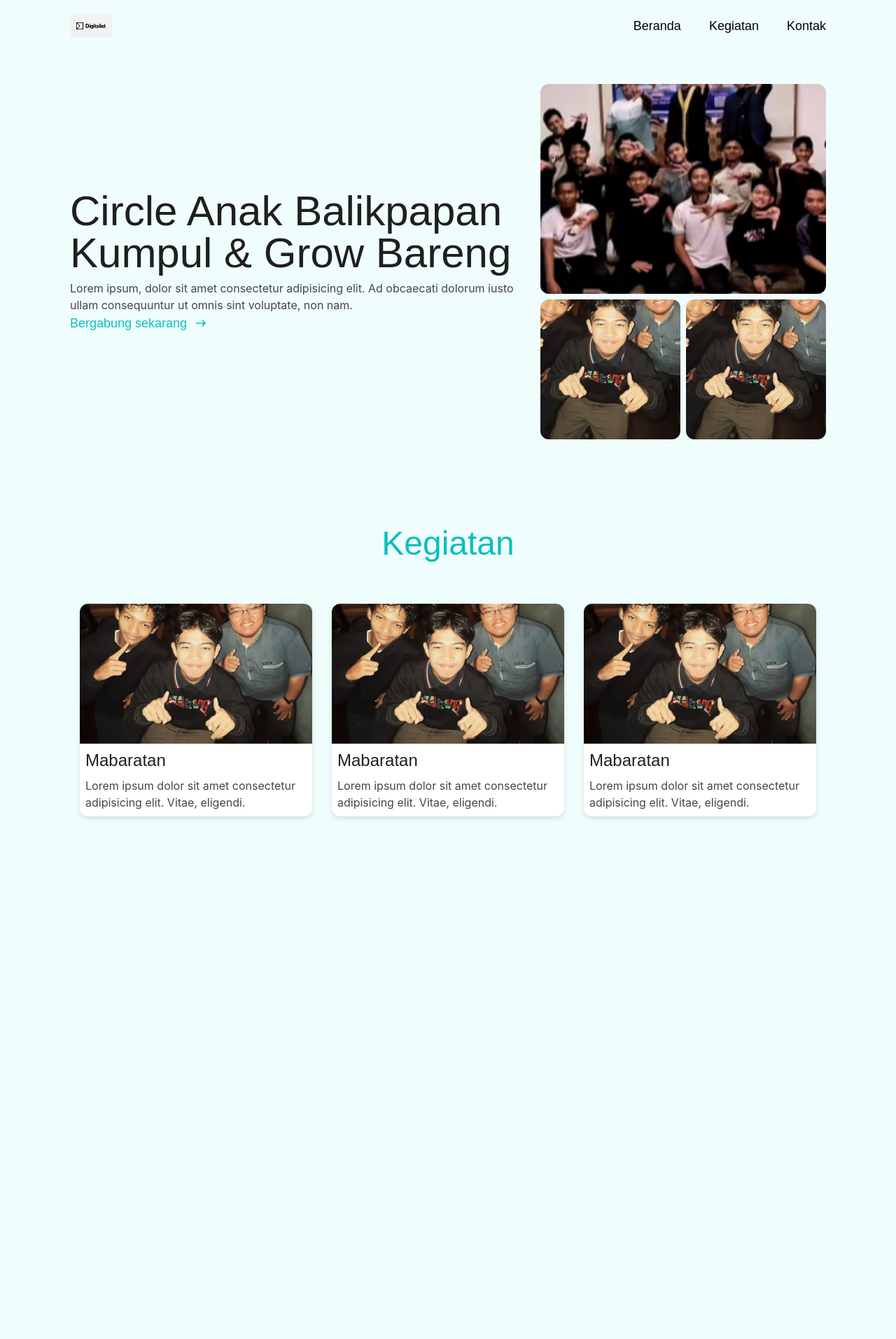
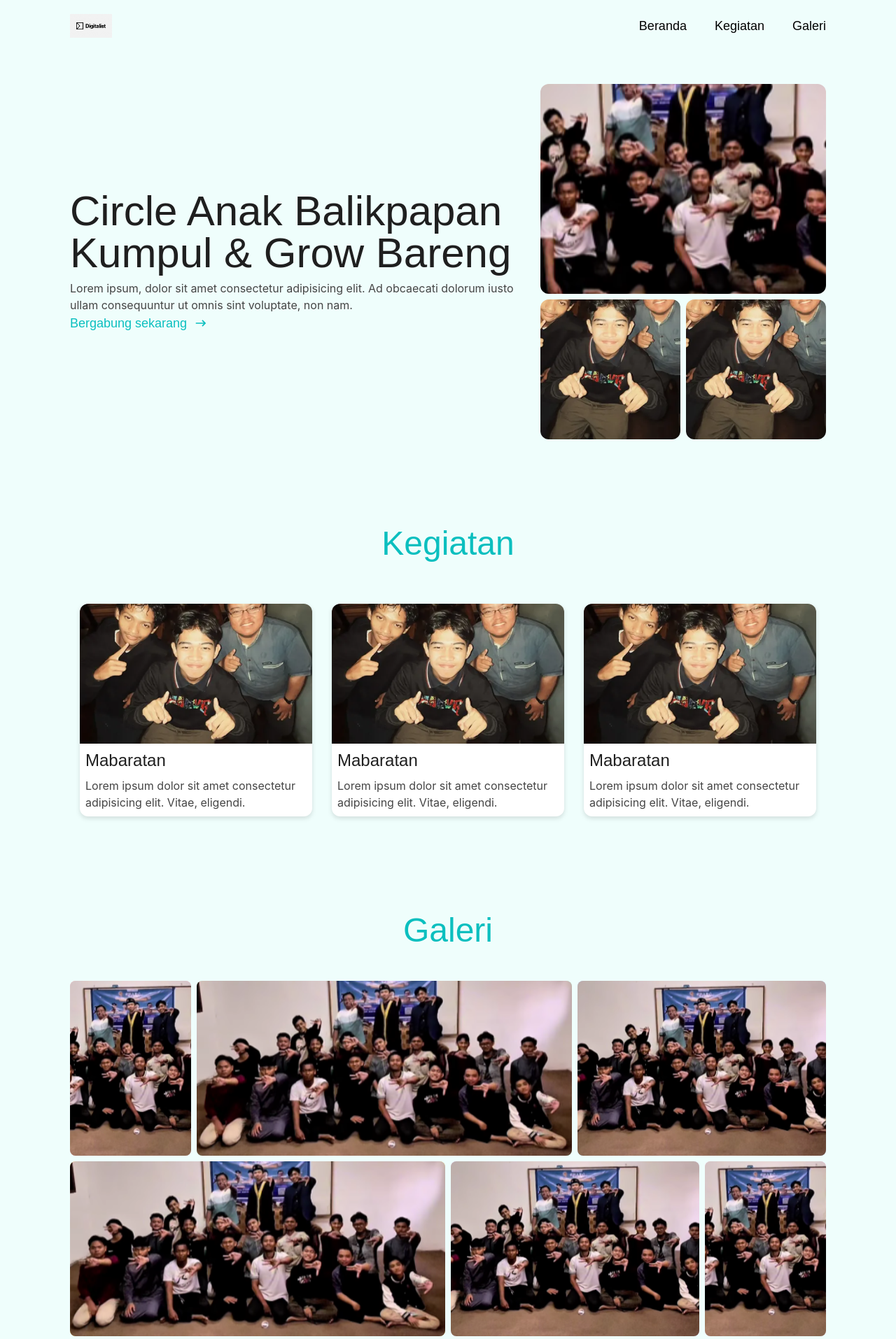
Before and after one commit to VandyRzky/apani, a website: page src/index.html in a window 1280 px wide. Shown: the whole page at 70% size. Before the commit the page ends 1306 px from the top, so only its background shows below. Drawn offline with Linux system fonts and the light colour scheme.

Commit message:
feat: membuat section gallery

```diff
--- a/src/index.html
+++ b/src/index.html
@@ -8,13 +8,13 @@
 <body class="bg-background">
 
   <!-- navbar sectipn -->
-    <nav class="py-5 px-[100px] w-full box-border fixed z-10 top-0 flex justify-between items-center bg-background">
+    <nav class="py-5 lg:px[75px] xl:px-[100px] w-full box-border fixed z-10 top-0 flex justify-between items-center bg-background">
         <img src="../res/contohLogo.png" class="w-[60px]" alt="">
 
         <ul class="flex justify-between items-center gap-10">
           <li class="font-poppins text-lg font-medium hover:text-primary"><a href="#">Beranda</a></li>
           <li class="font-poppins text-lg font-medium hover:text-primary"><a href="#">Kegiatan</a></li>
-          <li class="font-poppins text-lg font-medium hover:text-primary"><a href="#">Kontak</a></li>
+          <li class="font-poppins text-lg font-medium hover:text-primary"><a href="#">Galeri</a></li>
         </ul>
     </nav>
 
@@ -52,10 +52,10 @@
 
 
   <!-- sevice section -->
-   <section class="lg:px-[75px] xl:px-[100px] lg:mt-[125px] lg:mb-[125px] flex flex-col items-center justify-between gap-12 animate-fade-up" >
-    <h2 class="text-5xl font-poppins font-medium text-primary">Kegiatan</h2>
+   <section class="lg:px-[75px] xl:px-[100px] lg:mt-[125px] lg:mb-[125px] flex flex-col items-center justify-between gap-12" >
+    <h2 class="text-5xl font-poppins font-medium text-primary animate-fade-up">Kegiatan</h2>
 
-    <div class="lg:max-w-full min-w-full flex justify-between">
+    <div class="lg:max-w-full min-w-full flex justify-between animate-fade-up">
 
       <!-- menu 1 -->
 
@@ -121,6 +121,21 @@ Lorem ipsum dolor sit amet consectetur adipisicing elit. Vitae, eligendi.
     </div>
    </section>
 
+
+   <section class="lg:px-[75px] xl:px-[100px] lg:mt-[125px] lg:mb-[125px] flex flex-col items-center justify-between gap-12 animate-fade-up">
+    <h2 class="text-5xl font-poppins font-medium text-primary">Galeri</h2>
+
+    <div class="grid grid-cols-6 grid-rows-4 gap-2 w-full">
+      <div class="row-start-1 min-h-[200px] max-h-[250px] rounded-lg overflow-hidden row-end-3 col-start-1 col-end-2 bg-red-200"><img class="w-full h-full object-cover" src="../res/contohGambar1.png" alt=""></div>
+      <div class="row-start-1 min-h-[200px] max-h-[250px] rounded-lg overflow-hidden row-end-3 col-start-2 col-end-5 bg-green-200"><img class="w-full h-full object-cover" src="../res/contohGambar1.png" alt=""></div>
+      <div class="row-start-1 min-h-[200px] max-h-[250px] rounded-lg overflow-hidden row-end-3 col-start-5 col-end-7 bg-blue-200"><img class="w-full h-full object-cover" src="../res/contohGambar1.png" alt=""></div>
+      <div class="row-start-3 min-h-[200px] max-h-[250px] rounded-lg overflow-hidden row-end-5 col-start-1 col-end-4 bg-yellow-200"><img class="w-full h-full object-cover" src="../res/contohGambar1.png" alt=""></div>
+      <div class="row-start-3 min-h-[200px] max-h-[250px] rounded-lg overflow-hidden row-end-5 col-start-4 col-end-6 bg-purple-200"><img class="w-full h-full object-cover" src="../res/contohGambar1.png" alt=""></div>
+      <div class="row-start-3 min-h-[200px] max-h-[250px] rounded-lg overflow-hidden row-end-5 col-start-6 col-end-7 bg-pink-200"><img class="w-full h-full object-cover" src="../res/contohGambar1.png" alt=""></div>
+    </div>
+
+   </section>
+
    <script>
   const elements = document.querySelectorAll('.animate-fade-up');
 
```
Also changed, not shown: src/output.css.
